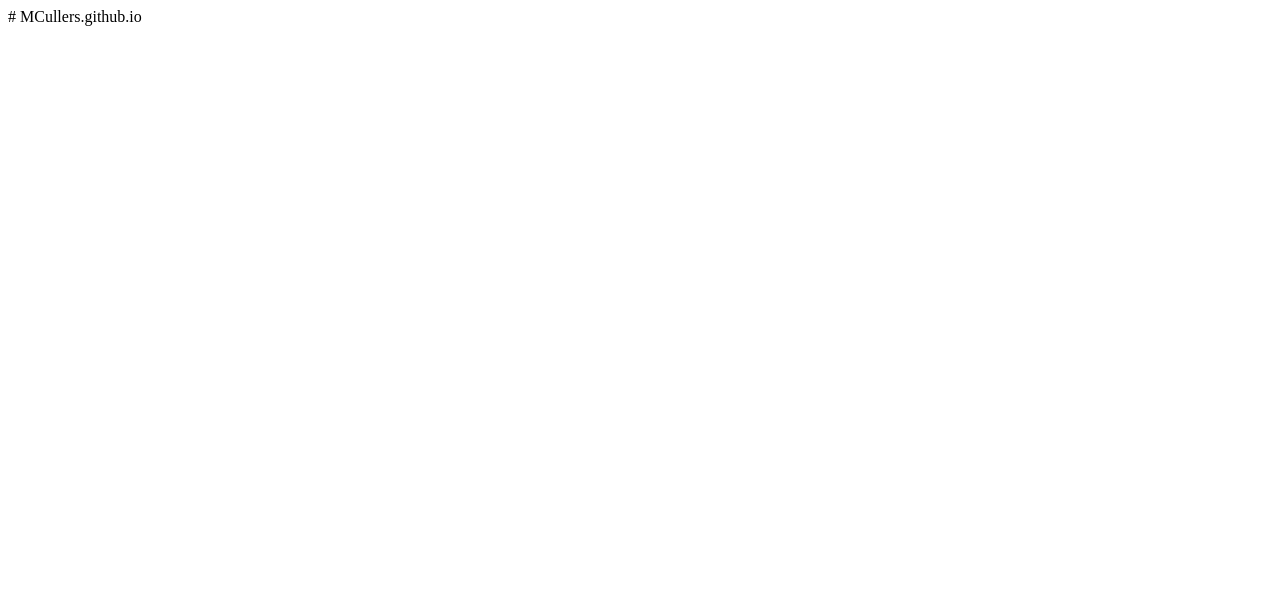
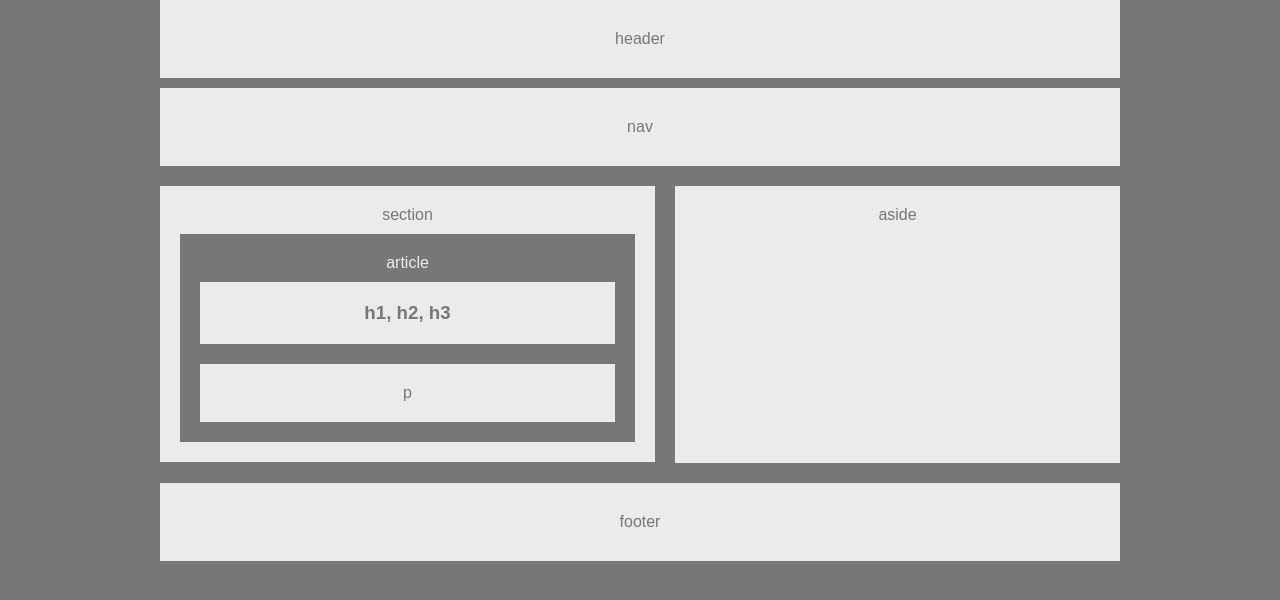
Before and after one commit to MCullers/MCullers.github.io, a plain HTML site: page index.html in a window 1280 px wide. Drawn offline with Linux system fonts and the light colour scheme.

Commit message:
<COMMENT>

```diff
--- a/index.html
+++ b/index.html
@@ -1 +1,23 @@
-# MCullers.github.io
+<!doctype <!DOCTYPE html>
+<html>
+<head>
+    <meta charset="utf-8" />
+    <meta http-equiv="X-UA-Compatible" content="IE=edge">
+    <title>Page Title</title>
+    <meta name="viewport" content="width=device-width, initial-scale=1">
+    <link rel="stylesheet" type="text/css" media="screen" href="style.css" />
+    <script src="main.js"></script>
+</head>
+<body>
+    <header>header</header>
+    <nav>nav</nav>
+    <aside>aside</aside>
+    <section> section
+        <article> article
+            <h1>h1, h2, h3</h1>
+            <p>p</p>
+        </article>
+    </section>
+    <footer>footer</footer>
+</body>
+</html>
--- /dev/null
+++ b/style.css
@@ -0,0 +1,72 @@
+* {
+    box-sizing: border-box;
+    text-align: center;
+    margin: auto;
+}
+
+body {
+    font-family: 'Arial', 'Helvetica Neue', Helvetica, sans-serif;
+    color: #777;
+    background: #777;
+    width: 960px;
+    font-size: '18px';
+}
+
+header {
+    background: #ebebeb;
+    padding: 30px;
+    margin-bottom: 10px;
+}
+
+nav {
+    background: #ebebeb;
+    padding: 30px;
+    margin-bottom: 20px;
+}
+
+aside {
+    background: #ebebeb;
+    width: 445px;
+    height: 277px;
+    float: right;
+    padding-top: 20px;
+    margin-bottom: 20px;
+
+}
+
+section {
+    background: #ebebeb;
+    width: 495px;
+    float: right;
+    padding: 20px;
+    margin-right: 20px;
+    margin-bottom: 20px;
+
+}
+
+article {
+    color: #ebebeb;
+    background: #777;
+    padding: 20px;
+    margin-top: 10px;
+}
+
+h1 {
+    color: #777;
+    background: #ebebeb;
+    padding: 20px;
+    margin-bottom: 20px;
+    margin-top: 10px;
+}
+
+p{
+    color: #777;
+    background: #ebebeb;
+    padding: 20px;
+}
+
+footer{
+    clear: both;
+    background: #ebebeb;
+    padding: 30px;
+}
```
